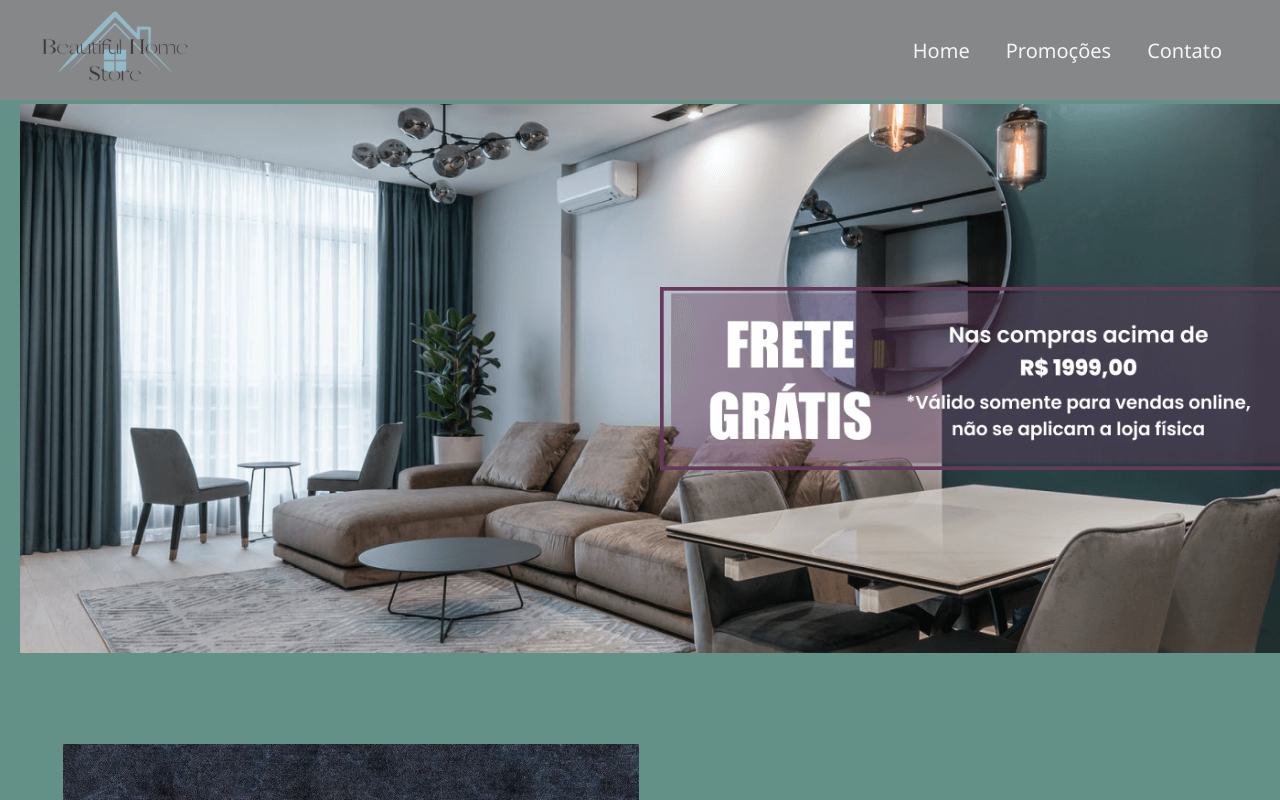
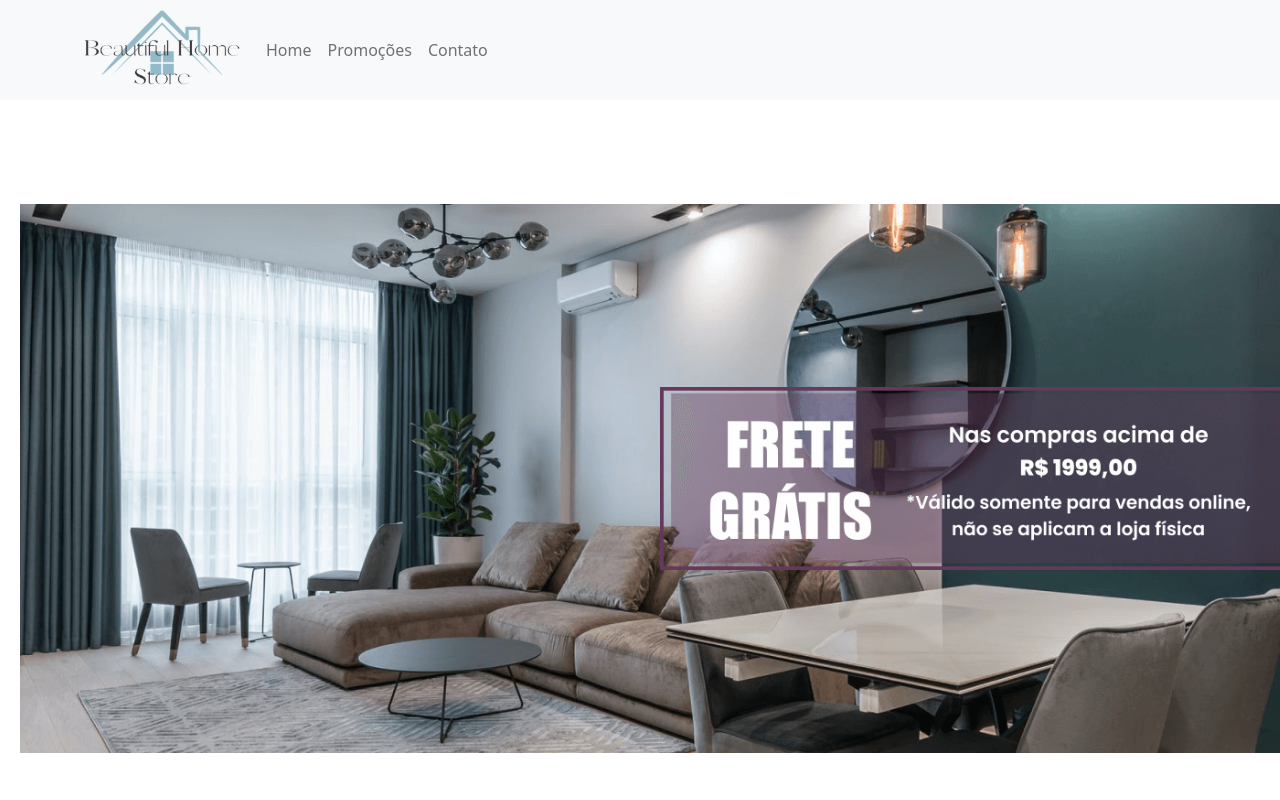
Before and after one commit to vanessavargas/reactjs-landing-page-ecommerce, a React (Create React App) app: page / in a window 1280 px wide. Shown: the top 800 px of the page. Built offline with nearby package versions, Linux system fonts and the light colour scheme; the HTML template or start-up script is replaced by a standard one.

Commit message:
install react-bootstrap

```diff
--- a/package.json
+++ b/package.json
@@ -6,7 +6,9 @@
     "@testing-library/jest-dom": "^5.16.5",
     "@testing-library/react": "^13.4.0",
     "@testing-library/user-event": "^13.5.0",
+    "bootstrap": "^5.2.3",
     "react": "^18.2.0",
+    "react-bootstrap": "^2.7.2",
     "react-dom": "^18.2.0",
     "react-scripts": "5.0.1",
     "web-vitals": "^2.1.4"
--- a/src/App.js
+++ b/src/App.js
@@ -1,4 +1,5 @@
 import Principal from "./Principal";
+import 'bootstrap/dist/css/bootstrap.min.css';
 
 function App() {
   return (
--- a/src/Principal.jsx
+++ b/src/Principal.jsx
@@ -18,26 +18,12 @@ import Produto5 from "./assets/img/poltronas.svg";
 import Produto6 from "./assets/img/quarto-bebe.svg";
 import Produto7 from "./assets/img/sala-jantar.svg";
 import Produto8 from "./assets/img/sofa.svg";
+import Menu from "./components/Menu";
 
 export default function Principal() {
   return (
     <>
-    <header>
-      <nav>
-        <input type="checkbox" id="check" />
-        <label for="check" className="checkbtn">
-          <i className="fas fa-bars"></i>
-        </label>
-        <label className="logo"
-          ><img id="logo" src={Logo} alt="Logotipo"
-        /></label>
-        <ul>
-          <li><a href="/">Home</a></li>
-          <li><a href="#promocoes">Promoções</a></li>
-          <li><a href="#contato">Contato</a></li>
-        </ul>
-      </nav>
-    </header>
+    <Menu />
 
     <main>
       <div className="slider">
--- /dev/null
+++ b/src/components/Menu.jsx
@@ -0,0 +1,23 @@
+import Container from 'react-bootstrap/Container';
+import Nav from 'react-bootstrap/Nav';
+import Navbar from 'react-bootstrap/Navbar';
+
+import Logo from "../assets/img/logotipo.svg";
+
+export default function Menu() {
+  return (
+    <>
+      <Navbar bg="light" variant="light">
+        <Container>
+          <Navbar.Brand href="#home"><img id="logo" src={Logo} alt="Logotipo"  widht={80} height={80}
+        /></Navbar.Brand>
+          <Nav className="me-auto text-end">
+            <Nav.Link href="/">Home</Nav.Link>
+            <Nav.Link href="#promocoes">Promoções</Nav.Link>
+            <Nav.Link href="#contato">Contato</Nav.Link>
+          </Nav>
+        </Container>
+      </Navbar>
+    </>
+  );
+}
```
Also changed, not shown: 1 other file (tests, documents, lock files or other folders).
